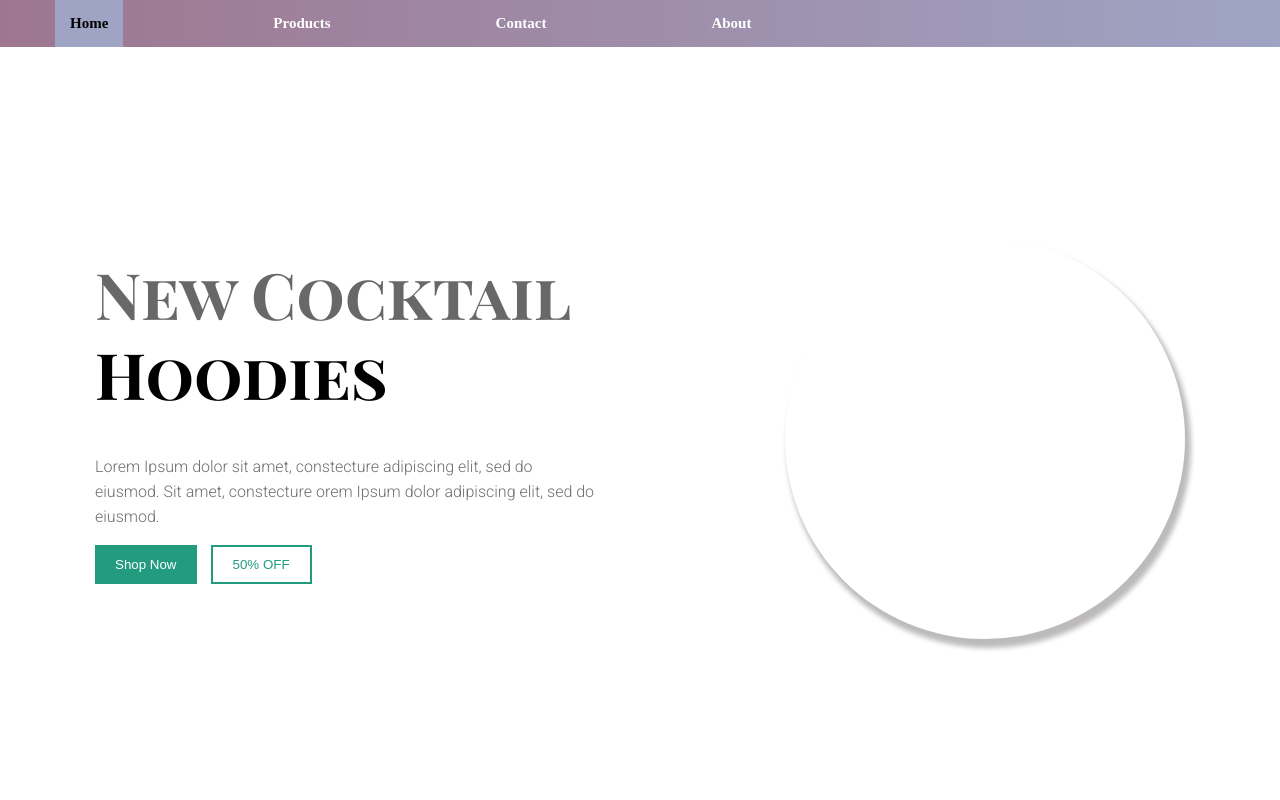
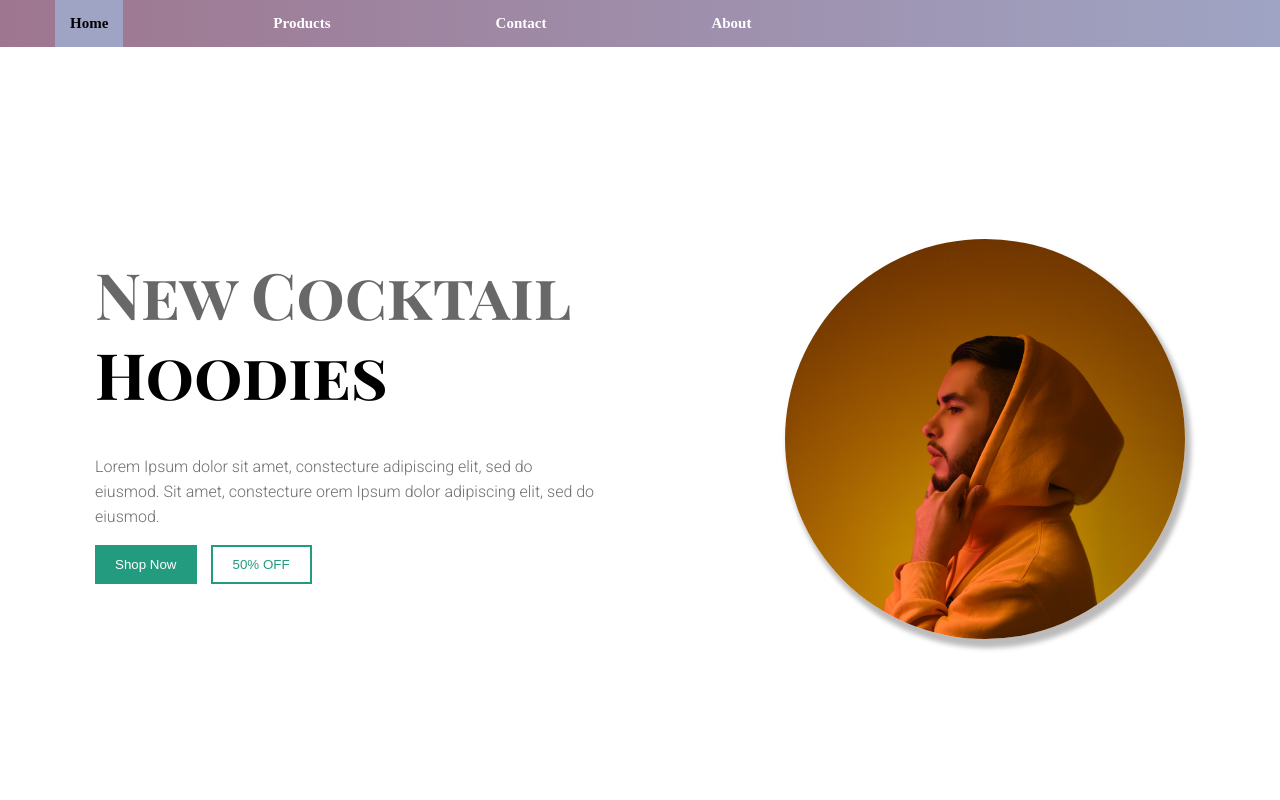
Before and after one commit to ossrndc/Project-1-Web-Dev, a plain HTML site: page index.html in a window 1280 px wide. Shown: the top 800 px of the page. Drawn offline with Linux system fonts and the light colour scheme.

Commit message:
fix these issues

```diff
--- a/style.css
+++ b/style.css
@@ -139,7 +139,7 @@ header {
 
 .header-img {
   border-radius: 100%;
-  background: url(imagesbanez-1NPUmTaiMeg-unsplash.jpg);
+  background: url(images/oswaldo-ibanez-1NPUmTaiMeg-unsplash.jpg);
   background-position: top;
   background-size: cover;
   width: 400px;
```
